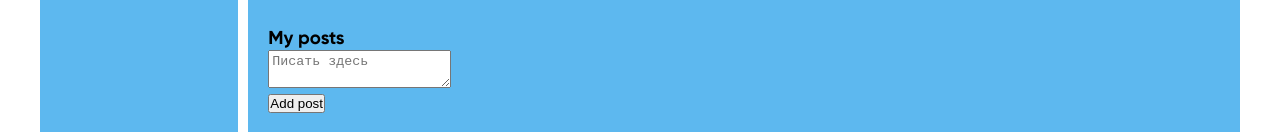
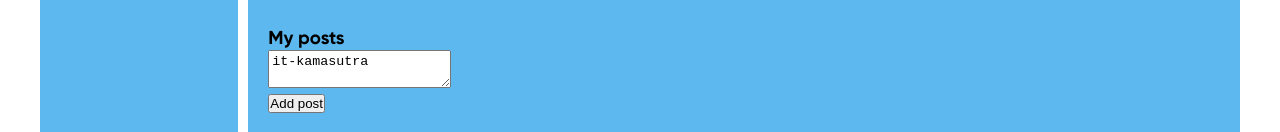
Before and after one commit to VKryanin/social_project, a React (Create React App) app: page /profile in a window 1280 px wide. Shown: the part 302-434 px from the top of the page. Built offline with nearby package versions, Linux system fonts and the light colour scheme; grey boxes are pictures that could not be loaded.

Commit message:
34 lesson

```diff
--- a/src/components/Profile/MyPosts/MyPosts.jsx
+++ b/src/components/Profile/MyPosts/MyPosts.jsx
@@ -16,7 +16,7 @@ export const MyPosts = (props) => {
             <h3>My posts</h3>
             <div>
                 <div>
-                    <textarea className={s.textarea} ref={newPostElement} placeholder='Писать здесь'></textarea>
+                    <textarea value={'it-kamasutra'} className={s.textarea} ref={newPostElement} placeholder='Писать здесь'/>
                 </div>
                 <div>
                     <button className={s.styleOfButton} onClick={addPost}>Add post</button>
```
